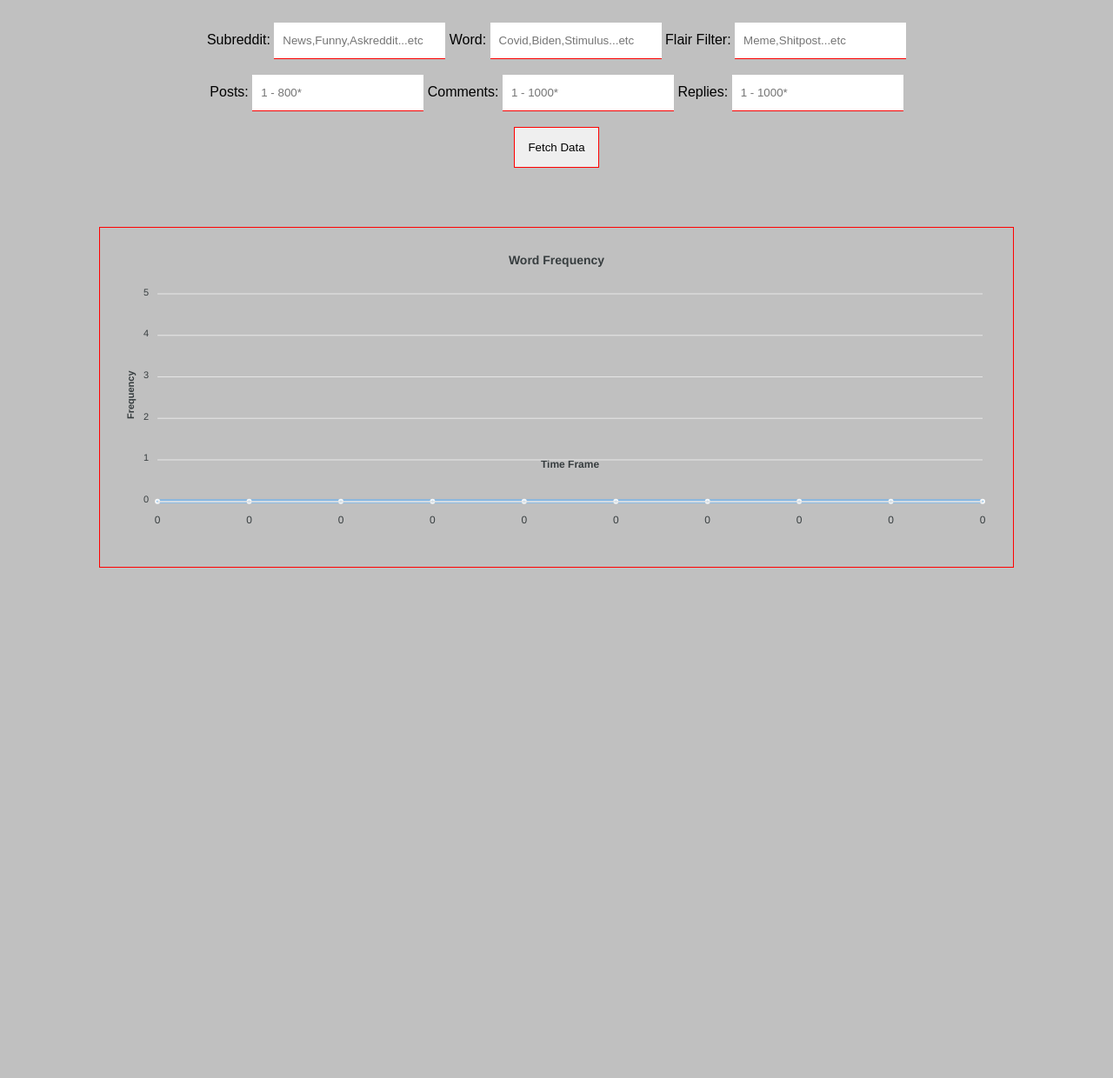
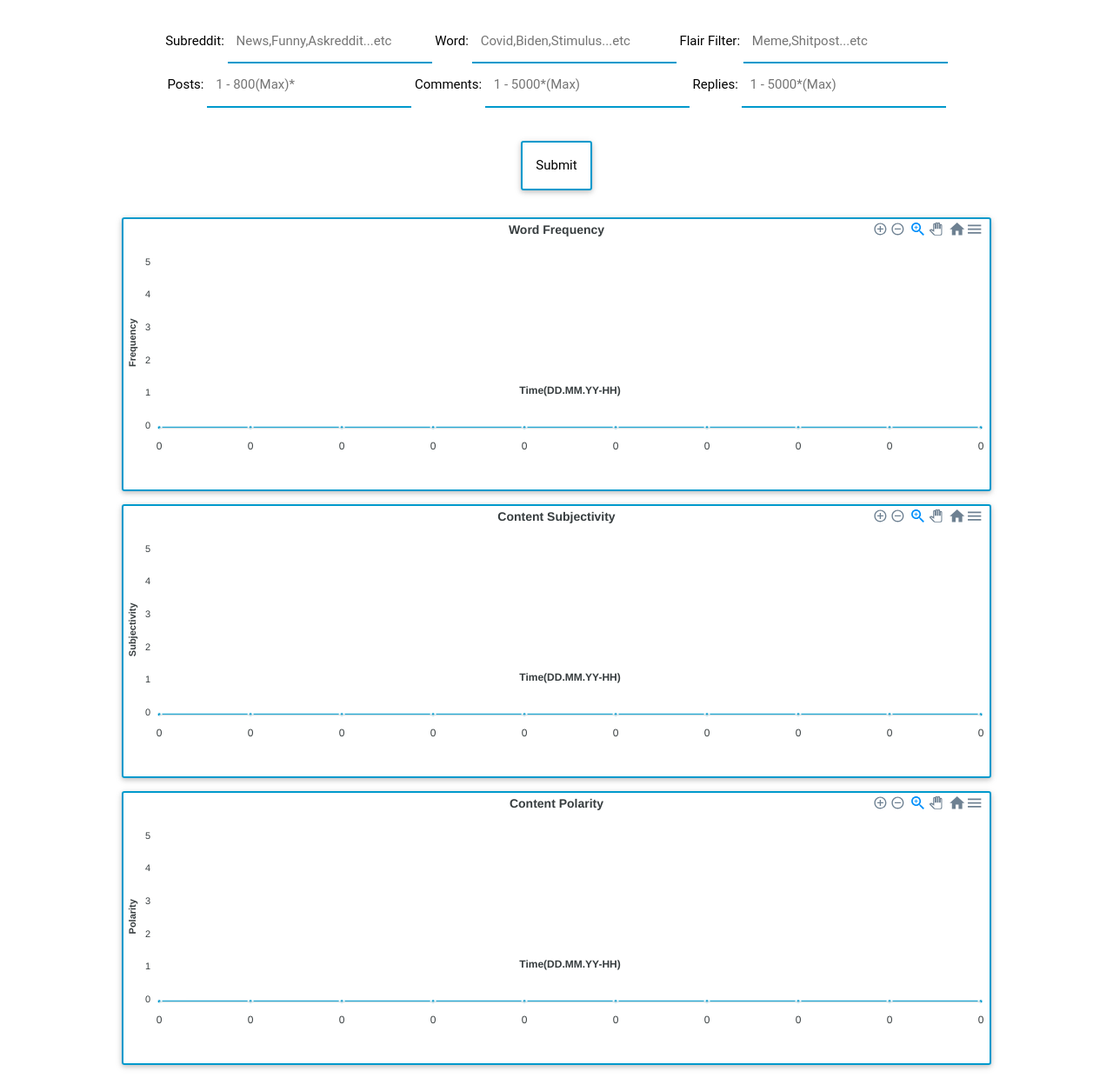
Before and after one commit to Ash112/RedditDataAnalyzer, a Flask app: page / in a window 1280 px wide. Shown: the whole page at 87% size. Before the commit the page ends 653 px from the top, so only its background shows below. Run offline with Flask 2, Linux system fonts and the light colour scheme; parts of the project's set-up code (start-up, migrations or seed data) failed here and were passed over; some libraries are stand-ins or nearby versions.

Commit message:
Add files via upload

```diff
--- a/compute.py
+++ b/compute.py
@@ -12,7 +12,7 @@
 # a route where we will intially render the main page with random values?
 @app.route("/")
 def hello():
-    return render_template("index.html", word_frequency = initialvalue(),time_frequency =initialvalue(),sentiment_frequency = initialvalue())
+    return render_template("index.html", word_frequency = initialvalue(),time_frequency =initialvalue(),sentiment_frequency = initialvalue(),polarity_frequency= initialvalue())
 
 # a route that takes user inpur(Subreddit and Word) returns frequency over time data
 @app.route('/', methods =["GET", "POST"])
@@ -52,7 +52,7 @@
             word_time_frequency_data = scrapedata(subreddit,word,postcount,commentcount,replycount,ffilter)
 
             #print(json.loads(word_time_frequency_data[1]))
-            print(word_time_frequency_data[2])
+            #print(word_time_frequency_data[3])
             #print(word_time_frequency_data[1])
             #print(word_time_frequency_data[0])
 
--- a/datascraper.py
+++ b/datascraper.py
@@ -405,7 +405,9 @@
     #allwords_frequency = I_allwords
 
     # ---------------------------------------------------------------------------------------#
-
-    print(polarity_frequency)
+    #print(polarity_frequency)
 
     return json.dumps(word_frequency),json.dumps(Grouped_hourlydate),json.dumps(subjectivity_frequency),json.dumps(polarity_frequency)
+
+
+#word_time_frequency_data = scrapedata("news","trump",10,5,5,"meme")
--- /dev/null
+++ b/static/frequencychart.js
@@ -0,0 +1,98 @@
+
+        // vairables from python throught html
+
+        //common date data
+var time_frequency = JSON.parse(document.querySelector('#time_frequency').value)
+
+        //frequencychartoptions
+var word_frequency = JSON.parse(document.querySelector('#word_frequency').value)
+
+        //document.write(time_frequency)
+        //document.write(word_frequency)
+        //document.write(word_frequency)
+
+         // chart for frequency
+ var options1 = {
+          series: [
+          {
+            name: "Frequency",
+            data: word_frequency
+          },
+                ],
+
+          chart: {
+          height: 300,
+          type: 'line',
+
+              dropShadow: {
+                enabled: true,
+                color: '#000',
+                top: 18,
+                left: 10,
+                blur: 10,
+                opacity: 0.3
+                        },
+              toolbar: {
+                show: true
+                        }
+                },
+
+        colors: ['#0099cc'],
+        dataLabels: {
+          enabled: false,
+                    },
+
+        stroke: {
+          lineCap: 'butt',
+          curve: 'straight',
+          width: 2,
+                },
+
+        title: {
+          text: 'Word Frequency',
+          align: 'Center'
+                },
+
+        grid:   {
+          borderColor: '#e7e7e7',
+          strokeDashArray: 2,
+              row: {
+                colors: ['#f3f3f3', 'transparent'], // takes an array which will be repeated on columns
+                opacity: 0
+                   },
+                     xaxis: {
+                        lines: {
+                            show: false
+                                },
+                            },
+                            yaxis: {
+                        lines: {
+                            show: false
+                                },
+                            },
+
+
+                },
+
+        markers: {
+          size: 2.5,
+
+                },
+
+        xaxis: {
+          categories: time_frequency,
+
+          title: {
+            text: 'Time(DD.MM.YY-HH)'
+          }
+        },
+        yaxis: {
+          title: {
+            text: 'Frequency'
+          },
+        },
+
+        };
+
+        var chart1 = new ApexCharts(document.querySelector("#chartfrequency"), options1);
+        chart1.render();
--- /dev/null
+++ b/static/polaritychart.js
@@ -0,0 +1,93 @@
+
+        // vairables from python throught html
+
+        //common date data
+var time_frequency = JSON.parse(document.querySelector('#time_frequency').value)
+
+        //polarity chart data
+var polarity_frequency = JSON.parse(document.querySelector('#polarity_frequency').value)
+
+        //chart 2
+         var options3 = {
+          series: [
+          {
+            name: "Polarity",
+            data: polarity_frequency
+          },
+                ],
+
+          chart: {
+          height: 300,
+          type: 'line',
+
+              dropShadow: {
+                enabled: true,
+                color: '#000',
+                top: 18,
+                left: 10,
+                blur: 10,
+                opacity: 0.3
+                        },
+              toolbar: {
+                show: true
+                        }
+                },
+
+        colors: ['#0099cc'],
+        dataLabels: {
+          enabled: false,
+                    },
+
+        stroke: {
+          lineCap: 'butt',
+          curve: 'straight',
+          width: 2,
+                },
+
+        title: {
+          text: 'Content Polarity',
+          align: 'Center'
+                },
+
+        grid:   {
+          borderColor: '#e7e7e7',
+          strokeDashArray: 2,
+              row: {
+                colors: ['#f3f3f3', 'transparent'], // takes an array which will be repeated on columns
+                opacity: 0
+                   },
+                     xaxis: {
+                        lines: {
+                            show: false
+                                },
+                            },
+                            yaxis: {
+                        lines: {
+                            show: false
+                                },
+                            },
+
+
+                },
+
+        markers: {
+          size: 2.5,
+                },
+
+        xaxis: {
+          categories: time_frequency,
+
+          title: {
+            text: 'Time(DD.MM.YY-HH)'
+          }
+        },
+        yaxis: {
+          title: {
+            text: 'Polarity'
+          },
+        },
+
+        };
+
+        var chart3 = new ApexCharts(document.querySelector("#chartpolarity"), options3);
+        chart3.render();
--- a/static/style.css
+++ b/static/style.css
@@ -1,62 +1,80 @@
 
 
 body{
-  font-family: 'Work Sans', sans-serif;
-  background: #C0C0C0;
+  font-family: 'Roboto', sans-serif;
+  background: transparent;
   text-align: center;
 }
 
 input[type=text] {
 
+  font-family: 'Roboto', sans-serif;
   padding: 13px 10px;
   margin: 13px 10;
   box-sizing: border-box;
   border: none;
   outline: none;
-  border-bottom: 1px solid red;
+  border-bottom: 2px solid #0099cc;
 }
 
 input[type=text]:focus {
-  border: 0.1px solid red;
-  background-color: #ccffcc;
+  border: 2px solid #0099cc;
 }
 
 button[type=submit] {
-
+  background-color: Transparent;
   padding: 15px 15px;
   margin: 15px 15;
   box-sizing: border-box;
-  border: 1px solid red;
+  border: 2px solid #0099cc;
+  border-radius: 3px;
   outline: none;
+  text-align: center;
 }
 
 button[type=submit]:focus {
-  width:100px;
+
+  width:75px;
   height:50px;
-  border: 0;
+  border: 1;
+  text-align: center;
 
   }
 
-#chart {
+#chartfrequency {
   max-width: 1000px;
-  margin: 50px auto;
-  padding: 25px 25px 0px 25px;
+  margin: 15px auto;
+  padding: 0px 0px 0px 0px;
   border-style: solid;
-  border: 1px solid red;
-  border-width: 1px;
-
-  #chart1 {
-  max-width: 1000px;
-  margin: 50px auto;
-  padding: 25px 25px 0px 25px;
-  border-style: solid;
-  border: 1px solid red;
-  border-width: 1px;
+  border: 2px solid #0099cc;
+  border-width: 2px;
+  border-radius: 3px;
 }
 
-#userinput (
+#chartsubjectivty {
+  max-width: 1000px;
+  margin: 15px auto;
+  padding: 0px 0px 0px 0px;
+  border-style: solid;
+  border: 2px solid #0099cc;
+  border-width: 2px;
+  border-radius: 3px;
+}
+
+#chartpolarity {
+  max-width: 1000px;
+  margin: 15px auto;
+  padding: 0px 0px 0px 0px;
+  border-style: solid;
+  border: 2px solid #0099cc;
+  border-width: 2px;
+  border-radius: 3px;
+}
+
+#userinput {
   max-width: 1000px;
   margin: 35px auto;
   border-style: solid;
   border-width: 1px;
-)
+  border-radius: 3px;
+}
--- /dev/null
+++ b/static/subjectivitychart.js
@@ -0,0 +1,93 @@
+
+        // vairables from python throught html
+
+        //common date data
+var time_frequency = JSON.parse(document.querySelector('#time_frequency').value)
+
+        //sentimentchartoptions
+var sentiment_frequency = JSON.parse(document.querySelector('#sentiment_frequency').value)
+
+        //chart 2
+         var options2 = {
+          series: [
+          {
+            name: "Subjectivity",
+            data: sentiment_frequency
+          },
+                ],
+
+          chart: {
+          height: 300,
+          type: 'line',
+
+              dropShadow: {
+                enabled: true,
+                color: '#000',
+                top: 18,
+                left: 10,
+                blur: 10,
+                opacity: 0.3
+                        },
+              toolbar: {
+                show: true
+                        }
+                },
+
+        colors: ['#0099cc'],
+        dataLabels: {
+          enabled: false,
+                    },
+
+        stroke: {
+          lineCap: 'butt',
+          curve: 'straight',
+          width: 2,
+                },
+
+        title: {
+          text: 'Content Subjectivity',
+          align: 'Center'
+                },
+
+        grid:   {
+          borderColor: '#e7e7e7',
+          strokeDashArray: 2,
+              row: {
+                colors: ['#f3f3f3', 'transparent'], // takes an array which will be repeated on columns
+                opacity: 0
+                   },
+                     xaxis: {
+                        lines: {
+                            show: false
+                                },
+                            },
+                            yaxis: {
+                        lines: {
+                            show: false
+                                },
+                            },
+
+
+                },
+
+        markers: {
+          size: 2.5,
+                },
+
+        xaxis: {
+          categories: time_frequency,
+
+          title: {
+            text: 'Time(DD.MM.YY-HH)'
+          }
+        },
+        yaxis: {
+          title: {
+            text: 'Subjectivity'
+          },
+        },
+
+        };
+
+        var chart2 = new ApexCharts(document.querySelector("#chartsubjectivty"), options2);
+        chart2.render();
--- a/templates/index.html
+++ b/templates/index.html
@@ -3,15 +3,23 @@
 <head>
     <meta charset="UTF-8">
 
+        <link rel="stylesheet" href="https://www.w3schools.com/w3css/4/w3.css">
+
         <link rel="stylesheet" href="static/style.css">
 
-    <title>Title</title>
+    <title>RedditDataAnalyzer</title>
 
     <input type="hidden"  id="word_frequency" value="{{ word_frequency | safe }}">
 
     <input type="hidden"  id="time_frequency" value="{{ time_frequency }}">
 
     <input type="hidden"  id="sentiment_frequency" value="{{ sentiment_frequency | safe  }}">
+
+    <input type="hidden"  id="polarity_frequency" value="{{ polarity_frequency | safe  }}">
+
+    <input type="hidden"  id="score_frequency" value="{{ score_frequency | safe  }}">
+
+    <input type="hidden"  id="ratio_frequency" value="{{ ratio_frequency | safe  }}">
 
     <link rel="stylesheet" href="static/style.css">
 
@@ -28,33 +36,36 @@
 
         <label for="flairfilter">Flair Filter:</label>
         <input type="text" id="ffilter" name="ffilter" placeholder="Meme,Shitpost...etc">
-    </div>
 
         <br>
 
-    <div class = "userinput">
         <label for="postcount">Posts:</label>
-        <input type="text" id="pcount" name="pcount" placeholder="1 - 800*">
+        <input type="text" id="pcount" name="pcount" placeholder="1 - 800(Max)*">
 
         <label for="commentcount">Comments:</label>
-        <input type="text" id="ccount" name="ccount" placeholder="1 - 1000*">
+        <input type="text" id="ccount" name="ccount" placeholder="1 - 5000*(Max)">
 
         <label for="replycount">Replies:</label>
-        <input type="text" id="rcount" name="rcount" placeholder="1 - 1000*">
+        <input type="text" id="rcount" name="rcount" placeholder="1 - 5000*(Max)">
     </div>
 
 <div class = "userinput">
     <br>
-    <button type="submit" id="submitbutton">Fetch Data</button>
+    <button class="w3-panel w3-card" type="submit" id="submitbutton">Submit</button>
     </div>
 </form>
-    <br>
-    <div id="chart"></div>
 
+    <div class="w3-panel w3-card" id="chartfrequency"></div>
+
+    <div class="w3-panel w3-card" id="chartsubjectivty"></div>
+
+    <div class="w3-panel w3-card" id="chartpolarity"></div>
 
     <script src="https://cdn.jsdelivr.net/npm/apexcharts"></script>
 
-    <script src="static/charts.js"></script>
+    <script src="static/frequencychart.js"></script>
+    <script src="static/subjectivitychart.js"></script>
+    <script src="static/polaritychart.js"></script>
 
 </head>
 <body>
```
